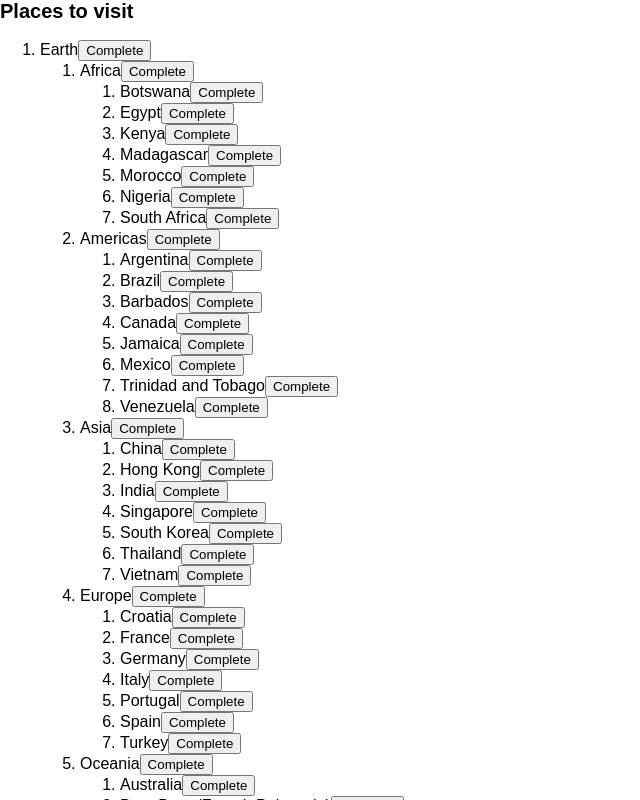
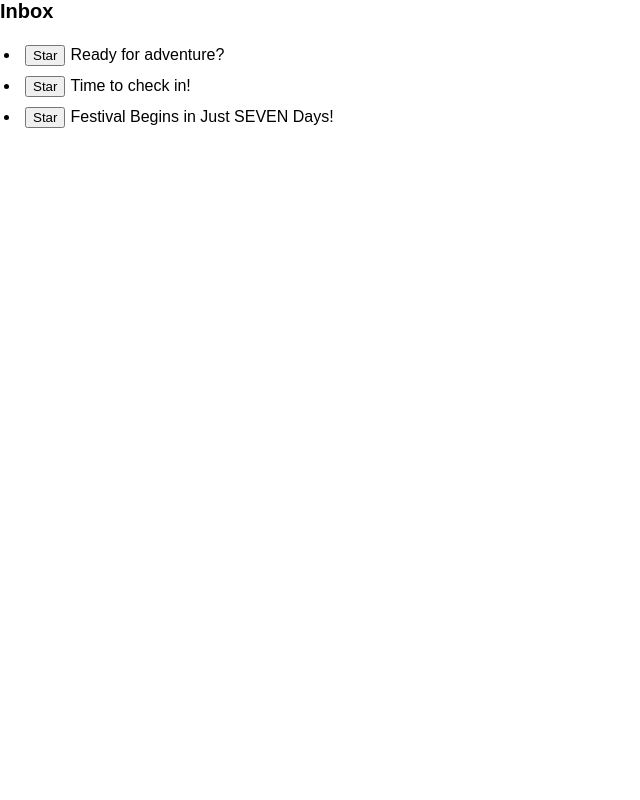
Before and after one commit to giagiang/reactjs-interview, a React (Create React App) app: page / in a window 1280 px wide. Shown: the top 800 px of the page, without its empty margins (0-640 px from the left). Built offline with nearby package versions, Linux system fonts and the light colour scheme.

Commit message:
chllenges3

```diff
--- a/src/App.js
+++ b/src/App.js
@@ -397,76 +397,123 @@
 // }
 
 
-import { useImmer } from 'use-immer';
-import { initialTravelPlan } from './places.js';
+// import { useImmer } from 'use-immer';
+// import { initialTravelPlan } from './places.js';
 
-export default function TravelPlan() {
-  const [plan, updatePlan] = useImmer(initialTravelPlan);
+// export default function TravelPlan() {
+//   const [plan, updatePlan] = useImmer(initialTravelPlan);
 
-  function handleComplete(parentId, childId) {
-    updatePlan(draft => {
-      // Remove from the parent place's child IDs.
-      const parent = draft[parentId];
-      parent.childIds = parent.childIds
-        .filter(id => id !== childId);
-        console.log("parent value", parentId);
-        console.log("childids value", childId)
+//   function handleComplete(parentId, childId) {
+//     updatePlan(draft => {
+//       // Remove from the parent place's child IDs.
+//       const parent = draft[parentId];
+//       parent.childIds = parent.childIds
+//         .filter(id => id !== childId);
+//         console.log("parent value", parentId);
+//         console.log("childids value", childId)
 
-      // Forget this place and all its subtree.
-      deleteAllChildren(childId);
-      function deleteAllChildren(id) {
-        const place = draft[id];
-        place.childIds.forEach(deleteAllChildren);
-        delete draft[id];
-        // console.log("forech value:", place)
-      }
-    });
+//       // Forget this place and all its subtree.
+//       deleteAllChildren(childId);
+//       function deleteAllChildren(id) {
+//         const place = draft[id];
+//         place.childIds.forEach(deleteAllChildren);
+//         delete draft[id];
+//         // console.log("forech value:", place)
+//       }
+//     });
+//   }
+
+//   const root = plan[0];
+//   const planetIds = root.childIds;
+//   return (
+//     <>
+//       <h2>Places to visit</h2>
+//       <ol>
+//         {planetIds.map(id => (
+//           <PlaceTree
+//             key={id}
+//             id={id}
+//             parentId={0}
+//             placesById={plan}
+//             onComplete={handleComplete}
+//           />
+//         ))}
+//       </ol>
+//     </>
+//   );
+// }
+
+// function PlaceTree({ id, parentId, placesById, onComplete }) {
+//   const place = placesById[id];
+//   const childIds = place.childIds;
+//   return (
+//     <li>
+//       {place.title}
+//       <button onClick={() => {
+//         onComplete(parentId, id);
+//       }}>
+//         Complete
+//       </button>
+//       {childIds.length > 0 &&
+//         <ol>
+//           {childIds.map(childId => (
+//             <PlaceTree
+//               key={childId}
+//               id={childId}
+//               parentId={id}
+//               placesById={placesById}
+//               onComplete={onComplete}
+//             />
+//           ))}
+//         </ol>
+//       }
+//     </li>
+//   );
+// }
+
+import { useState } from 'react';
+import { initialLetters } from './data.js';
+import Letter from './Letter.js';
+
+export default function MailClient() {
+  const [letters, setLetters] = useState(initialLetters);
+  const [highlightedLetterId, setHighlightedLetterId] = useState(null);
+
+  function handleHover(letterId) {
+    setHighlightedLetterId(letterId);
   }
 
-  const root = plan[0];
-  const planetIds = root.childIds;
+  function handleStar(starredId) {
+    setLetters(letters.map(letter => {
+      if (letter.id === starredId) {
+        return {
+          ...letter,
+          isStarred: !letter.isStarred
+        };
+      } else {
+        return letter;
+      }
+    }));
+  }
+
   return (
     <>
-      <h2>Places to visit</h2>
-      <ol>
-        {planetIds.map(id => (
-          <PlaceTree
-            key={id}
-            id={id}
-            parentId={0}
-            placesById={plan}
-            onComplete={handleComplete}
+      <h2>Inbox</h2>
+      <ul>
+        {letters.map((letter) => {
+         return(
+          <Letter
+            key={letter.id}
+            letter={letter}
+            isHighlighted={
+              letter.id === highlightedLetterId
+            }
+            onHover={handleHover}
+            onToggleStar={handleStar}
           />
-        ))}
-      </ol>
+          )
+        })}
+      </ul>
     </>
   );
 }
-
-function PlaceTree({ id, parentId, placesById, onComplete }) {
-  const place = placesById[id];
-  const childIds = place.childIds;
-  return (
-    <li>
-      {place.title}
-      <button onClick={() => {
-        onComplete(parentId, id);
-      }}>
-        Complete
-      </button>
-      {childIds.length > 0 &&
-        <ol>
-          {childIds.map(childId => (
-            <PlaceTree
-              key={childId}
-              id={childId}
-              parentId={id}
-              placesById={placesById}
-              onComplete={onComplete}
-            />
-          ))}
-        </ol>
-      }
-    </li>
-  );
-}
--- /dev/null
+++ b/src/Letter.js
@@ -0,0 +1,27 @@
+export default function Letter({
+    letter,
+    isHighlighted,
+    onHover,
+    onToggleStar,
+  }) {
+    return (
+      <li
+        className={
+          isHighlighted ? 'highlighted' : ''
+        }
+        onFocus={() => {
+          onHover(letter.id);
+        }}
+        onPointerMove={() => {
+          onHover(letter.id);
+        }}
+      >
+        <button onClick={() => {
+          onToggleStar(letter.id);
+        }}>
+          {letter.isStarred ? 'Unstar' : 'Star'}
+        </button>
+        {letter.subject}
+      </li>
+    )
+  }
--- a/src/data.js
+++ b/src/data.js
@@ -32,76 +32,91 @@
 
 
 
-export const sculptureList = [{
-  name: 'Homenaje a la Neurocirugía',
-  artist: 'Marta Colvin Andrade',
-  description: 'Although Colvin is predominantly known for abstract themes that allude to pre-Hispanic symbols, this gigantic sculpture, an homage to neurosurgery, is one of her most recognizable public art pieces.',
-  url: 'https://i.imgur.com/Mx7dA2Y.jpg',
-  alt: 'A bronze statue of two crossed hands delicately holding a human brain in their fingertips.'
+// export const sculptureList = [{
+//   name: 'Homenaje a la Neurocirugía',
+//   artist: 'Marta Colvin Andrade',
+//   description: 'Although Colvin is predominantly known for abstract themes that allude to pre-Hispanic symbols, this gigantic sculpture, an homage to neurosurgery, is one of her most recognizable public art pieces.',
+//   url: 'https://i.imgur.com/Mx7dA2Y.jpg',
+//   alt: 'A bronze statue of two crossed hands delicately holding a human brain in their fingertips.'
+// }, {
+//   name: 'Floralis Genérica',
+//   artist: 'Eduardo Catalano',
+//   description: 'This enormous (75 ft. or 23m) silver flower is located in Buenos Aires. It is designed to move, closing its petals in the evening or when strong winds blow and opening them in the morning.',
+//   url: 'https://i.imgur.com/ZF6s192m.jpg',
+//   alt: 'A gigantic metallic flower sculpture with reflective mirror-like petals and strong stamens.'
+// }, {
+//   name: 'Eternal Presence',
+//   artist: 'John Woodrow Wilson',
+//   description: 'Wilson was known for his preoccupation with equality, social justice, as well as the essential and spiritual qualities of humankind. This massive (7ft. or 2,13m) bronze represents what he described as "a symbolic Black presence infused with a sense of universal humanity."',
+//   url: 'https://i.imgur.com/aTtVpES.jpg',
+//   alt: 'The sculpture depicting a human head seems ever-present and solemn. It radiates calm and serenity.'
+// }, {
+//   name: 'Moai',
+//   artist: 'Unknown Artist',
+//   description: 'Located on the Easter Island, there are 1,000 moai, or extant monumental statues, created by the early Rapa Nui people, which some believe represented deified ancestors.',
+//   url: 'https://i.imgur.com/RCwLEoQm.jpg',
+//   alt: 'Three monumental stone busts with the heads that are disproportionately large with somber faces.'
+// }, {
+//   name: 'Blue Nana',
+//   artist: 'Niki de Saint Phalle',
+//   description: 'The Nanas are triumphant creatures, symbols of femininity and maternity. Initially, Saint Phalle used fabric and found objects for the Nanas, and later on introduced polyester to achieve a more vibrant effect.',
+//   url: 'https://i.imgur.com/Sd1AgUOm.jpg',
+//   alt: 'A large mosaic sculpture of a whimsical dancing female figure in a colorful costume emanating joy.'
+// }, {
+//   name: 'Ultimate Form',
+//   artist: 'Barbara Hepworth',
+//   description: 'This abstract bronze sculpture is a part of The Family of Man series located at Yorkshire Sculpture Park. Hepworth chose not to create literal representations of the world but developed abstract forms inspired by people and landscapes.',
+//   url: 'https://i.imgur.com/2heNQDcm.jpg',
+//   alt: 'A tall sculpture made of three elements stacked on each other reminding of a human figure.'
+// }, {
+//   name: 'Cavaliere',
+//   artist: 'Lamidi Olonade Fakeye',
+//   description: "Descended from four generations of woodcarvers, Fakeye's work blended traditional and contemporary Yoruba themes.",
+//   url: 'https://i.imgur.com/wIdGuZwm.png',
+//   alt: 'An intricate wood sculpture of a warrior with a focused face on a horse adorned with patterns.'
+// }, {
+//   name: 'Big Bellies',
+//   artist: 'Alina Szapocznikow',
+//   description: "Szapocznikow is known for her sculptures of the fragmented body as a metaphor for the fragility and impermanence of youth and beauty. This sculpture depicts two very realistic large bellies stacked on top of each other, each around five feet (1,5m) tall.",
+//   url: 'https://i.imgur.com/AlHTAdDm.jpg',
+//   alt: 'The sculpture reminds a cascade of folds, quite different from bellies in classical sculptures.'
+// }, {
+//   name: 'Terracotta Army',
+//   artist: 'Unknown Artist',
+//   description: 'The Terracotta Army is a collection of terracotta sculptures depicting the armies of Qin Shi Huang, the first Emperor of China. The army consisted of more than 8,000 soldiers, 130 chariots with 520 horses, and 150 cavalry horses.',
+//   url: 'https://i.imgur.com/HMFmH6m.jpg',
+//   alt: '12 terracotta sculptures of solemn warriors, each with a unique facial expression and armor.'
+// }, {
+//   name: 'Lunar Landscape',
+//   artist: 'Louise Nevelson',
+//   description: 'Nevelson was known for scavenging objects from New York City debris, which she would later assemble into monumental constructions. In this one, she used disparate parts like a bedpost, juggling pin, and seat fragment, nailing and gluing them into boxes that reflect the influence of Cubism’s geometric abstraction of space and form.',
+//   url: 'https://i.imgur.com/rN7hY6om.jpg',
+//   alt: 'A black matte sculpture where the individual elements are initially indistinguishable.'
+// }, {
+//   name: 'Aureole',
+//   artist: 'Ranjani Shettar',
+//   description: 'Shettar merges the traditional and the modern, the natural and the industrial. Her art focuses on the relationship between man and nature. Her work was described as compelling both abstractly and figuratively, gravity defying, and a "fine synthesis of unlikely materials."',
+//   url: 'https://i.imgur.com/okTpbHhm.jpg',
+//   alt: 'A pale wire-like sculpture mounted on concrete wall and descending on the floor. It appears light.'
+// }, {
+//   name: 'Hippos',
+//   artist: 'Taipei Zoo',
+//   description: 'The Taipei Zoo commissioned a Hippo Square featuring submerged hippos at play.',
+//   url: 'https://i.imgur.com/6o5Vuyu.jpg',
+//   alt: 'A group of bronze hippo sculptures emerging from the sett sidewalk as if they were swimming.'
+// }];
+
+
+export const initialLetters = [{
+  id: 0,
+  subject: 'Ready for adventure?',
+  isStarred: false,
 }, {
-  name: 'Floralis Genérica',
-  artist: 'Eduardo Catalano',
-  description: 'This enormous (75 ft. or 23m) silver flower is located in Buenos Aires. It is designed to move, closing its petals in the evening or when strong winds blow and opening them in the morning.',
-  url: 'https://i.imgur.com/ZF6s192m.jpg',
-  alt: 'A gigantic metallic flower sculpture with reflective mirror-like petals and strong stamens.'
+  id: 1,
+  subject: 'Time to check in!',
+  isStarred: false,
 }, {
-  name: 'Eternal Presence',
-  artist: 'John Woodrow Wilson',
-  description: 'Wilson was known for his preoccupation with equality, social justice, as well as the essential and spiritual qualities of humankind. This massive (7ft. or 2,13m) bronze represents what he described as "a symbolic Black presence infused with a sense of universal humanity."',
-  url: 'https://i.imgur.com/aTtVpES.jpg',
-  alt: 'The sculpture depicting a human head seems ever-present and solemn. It radiates calm and serenity.'
-}, {
-  name: 'Moai',
-  artist: 'Unknown Artist',
-  description: 'Located on the Easter Island, there are 1,000 moai, or extant monumental statues, created by the early Rapa Nui people, which some believe represented deified ancestors.',
-  url: 'https://i.imgur.com/RCwLEoQm.jpg',
-  alt: 'Three monumental stone busts with the heads that are disproportionately large with somber faces.'
-}, {
-  name: 'Blue Nana',
-  artist: 'Niki de Saint Phalle',
-  description: 'The Nanas are triumphant creatures, symbols of femininity and maternity. Initially, Saint Phalle used fabric and found objects for the Nanas, and later on introduced polyester to achieve a more vibrant effect.',
-  url: 'https://i.imgur.com/Sd1AgUOm.jpg',
-  alt: 'A large mosaic sculpture of a whimsical dancing female figure in a colorful costume emanating joy.'
-}, {
-  name: 'Ultimate Form',
-  artist: 'Barbara Hepworth',
-  description: 'This abstract bronze sculpture is a part of The Family of Man series located at Yorkshire Sculpture Park. Hepworth chose not to create literal representations of the world but developed abstract forms inspired by people and landscapes.',
-  url: 'https://i.imgur.com/2heNQDcm.jpg',
-  alt: 'A tall sculpture made of three elements stacked on each other reminding of a human figure.'
-}, {
-  name: 'Cavaliere',
-  artist: 'Lamidi Olonade Fakeye',
-  description: "Descended from four generations of woodcarvers, Fakeye's work blended traditional and contemporary Yoruba themes.",
-  url: 'https://i.imgur.com/wIdGuZwm.png',
-  alt: 'An intricate wood sculpture of a warrior with a focused face on a horse adorned with patterns.'
-}, {
-  name: 'Big Bellies',
-  artist: 'Alina Szapocznikow',
-  description: "Szapocznikow is known for her sculptures of the fragmented body as a metaphor for the fragility and impermanence of youth and beauty. This sculpture depicts two very realistic large bellies stacked on top of each other, each around five feet (1,5m) tall.",
-  url: 'https://i.imgur.com/AlHTAdDm.jpg',
-  alt: 'The sculpture reminds a cascade of folds, quite different from bellies in classical sculptures.'
-}, {
-  name: 'Terracotta Army',
-  artist: 'Unknown Artist',
-  description: 'The Terracotta Army is a collection of terracotta sculptures depicting the armies of Qin Shi Huang, the first Emperor of China. The army consisted of more than 8,000 soldiers, 130 chariots with 520 horses, and 150 cavalry horses.',
-  url: 'https://i.imgur.com/HMFmH6m.jpg',
-  alt: '12 terracotta sculptures of solemn warriors, each with a unique facial expression and armor.'
-}, {
-  name: 'Lunar Landscape',
-  artist: 'Louise Nevelson',
-  description: 'Nevelson was known for scavenging objects from New York City debris, which she would later assemble into monumental constructions. In this one, she used disparate parts like a bedpost, juggling pin, and seat fragment, nailing and gluing them into boxes that reflect the influence of Cubism’s geometric abstraction of space and form.',
-  url: 'https://i.imgur.com/rN7hY6om.jpg',
-  alt: 'A black matte sculpture where the individual elements are initially indistinguishable.'
-}, {
-  name: 'Aureole',
-  artist: 'Ranjani Shettar',
-  description: 'Shettar merges the traditional and the modern, the natural and the industrial. Her art focuses on the relationship between man and nature. Her work was described as compelling both abstractly and figuratively, gravity defying, and a "fine synthesis of unlikely materials."',
-  url: 'https://i.imgur.com/okTpbHhm.jpg',
-  alt: 'A pale wire-like sculpture mounted on concrete wall and descending on the floor. It appears light.'
-}, {
-  name: 'Hippos',
-  artist: 'Taipei Zoo',
-  description: 'The Taipei Zoo commissioned a Hippo Square featuring submerged hippos at play.',
-  url: 'https://i.imgur.com/6o5Vuyu.jpg',
-  alt: 'A group of bronze hippo sculptures emerging from the sett sidewalk as if they were swimming.'
+  id: 2,
+  subject: 'Festival Begins in Just SEVEN Days!',
+  isStarred: false,
 }];
--- a/src/styles.css
+++ b/src/styles.css
@@ -47,3 +47,14 @@
   }
 
   body { margin: 0; padding: 0; height: 250px; }
+
+
+button {
+  margin: 5px ;
+}
+li {
+  border-radius: 5px;
+}
+.highlighted{
+background: pink ;
+}
```
